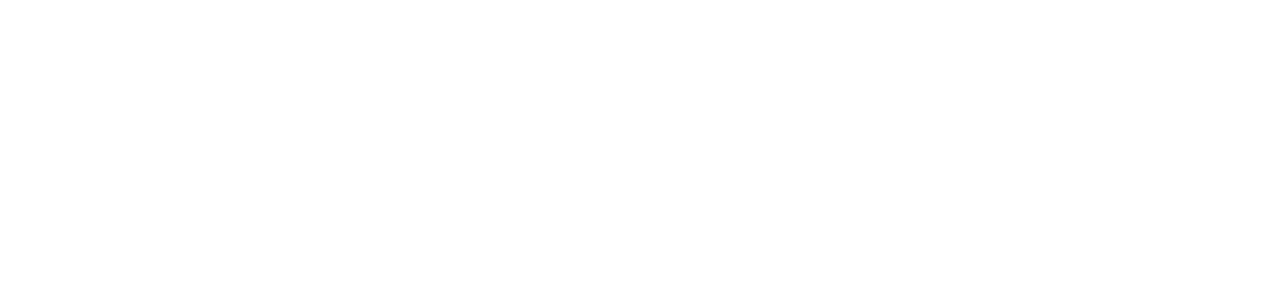
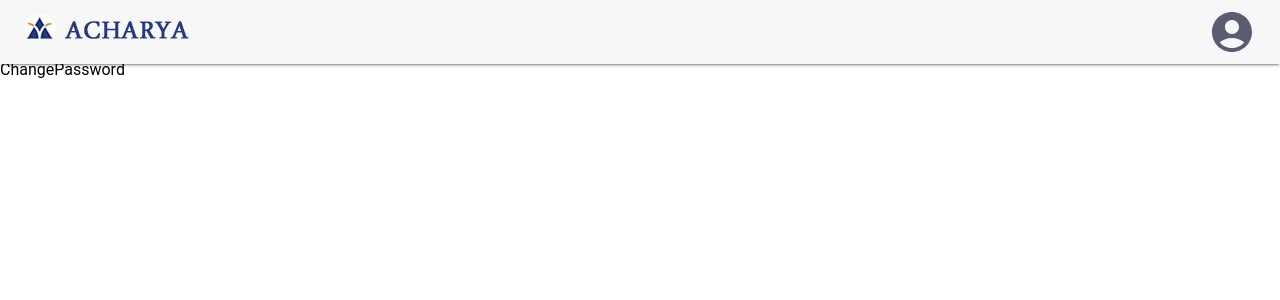
Before and after one commit to AcharyaUniversity/AcharyaLawsuits, a React (Create React App) app: page /ChangePassword in a window 1280 px wide. Before the commit this address had no page. Shown: the top 300 px of the page. Built offline with nearby package versions, Linux system fonts and the light colour scheme; sample sign-in values are in the browser's storage.

Commit message:
add user options in header

```diff
--- a/src/App.jsx
+++ b/src/App.jsx
@@ -11,6 +11,7 @@
 import Index from "./containers/Index";
 import Form from "./containers/Form";
 import Report from "./components/Report";
+import ChangePassword from "./containers/ChangePassword";
 
 function App() {
   const token = localStorage.getItem("token");
@@ -35,6 +36,11 @@
               <Route exact path="/CaseForm/Update/:id" element={<Form />} />
               <Route exact path="/CaseForm/AddHearing/:id" element={<Form />} />
               <Route exact path="/Report/:id" element={<Report />} />
+              <Route
+                exact
+                path="/ChangePassword"
+                element={<ChangePassword />}
+              />
             </Route>
           </Routes>
         </Router>
--- a/src/components/Header.jsx
+++ b/src/components/Header.jsx
@@ -1,10 +1,43 @@
-import { useEffect } from "react";
+import { useEffect, useState } from "react";
 import { useNavigate, Outlet } from "react-router-dom";
-import { AppBar, Toolbar, Typography, Box } from "@mui/material";
+import {
+  AppBar,
+  Toolbar,
+  Typography,
+  Box,
+  Button,
+  Tooltip,
+  Menu,
+  MenuItem,
+} from "@mui/material";
 import AcharyaImg from "../assets/logo.jpg";
+import AccountCircleIcon from "@mui/icons-material/AccountCircle";
 
 function Header() {
+  const [anchorElUser, setAnchorElUser] = useState(null);
+
   const navigate = useNavigate();
+
+  const options = [
+    {
+      label: "Change password",
+      action: () => navigate("/ChangePassword"),
+    },
+    {
+      label: "Logout",
+      action: () => {
+        localStorage.setItem("token", "");
+        navigate("/Login");
+      },
+    },
+  ];
+
+  const handleOpenUserMenu = (event) => {
+    setAnchorElUser(event.currentTarget);
+  };
+  const handleCloseUserMenu = () => {
+    setAnchorElUser(null);
+  };
 
   useEffect(() => {
     if (!localStorage.getItem("token")) navigate("/Login");
@@ -22,6 +55,43 @@
               onClick={() => navigate("/")}
             />
           </Typography>
+
+          <Tooltip title="Vignesh">
+            <Button
+              onClick={handleOpenUserMenu}
+              color="secondary"
+              sx={{ borderRadius: 50, minWidth: 0, p: 0, ml: 1.5 }}
+            >
+              <AccountCircleIcon sx={{ fontSize: "3rem" }} />
+            </Button>
+          </Tooltip>
+          <Menu
+            sx={{ mt: "45px" }}
+            anchorEl={anchorElUser}
+            anchorOrigin={{
+              vertical: "top",
+              horizontal: "right",
+            }}
+            keepMounted
+            transformOrigin={{
+              vertical: "top",
+              horizontal: "right",
+            }}
+            open={Boolean(anchorElUser)}
+            onClose={handleCloseUserMenu}
+          >
+            {options.map((op) => (
+              <MenuItem
+                key={op.label}
+                onClick={() => {
+                  op.action();
+                  handleCloseUserMenu();
+                }}
+              >
+                <Typography textAlign="center">{op.label}</Typography>
+              </MenuItem>
+            ))}
+          </Menu>
         </Toolbar>
       </AppBar>
       <Box mt={7.5}>
--- /dev/null
+++ b/src/containers/ChangePassword.jsx
@@ -0,0 +1,7 @@
+import React from "react";
+
+function ChangePassword() {
+  return <div>ChangePassword</div>;
+}
+
+export default ChangePassword;
```
